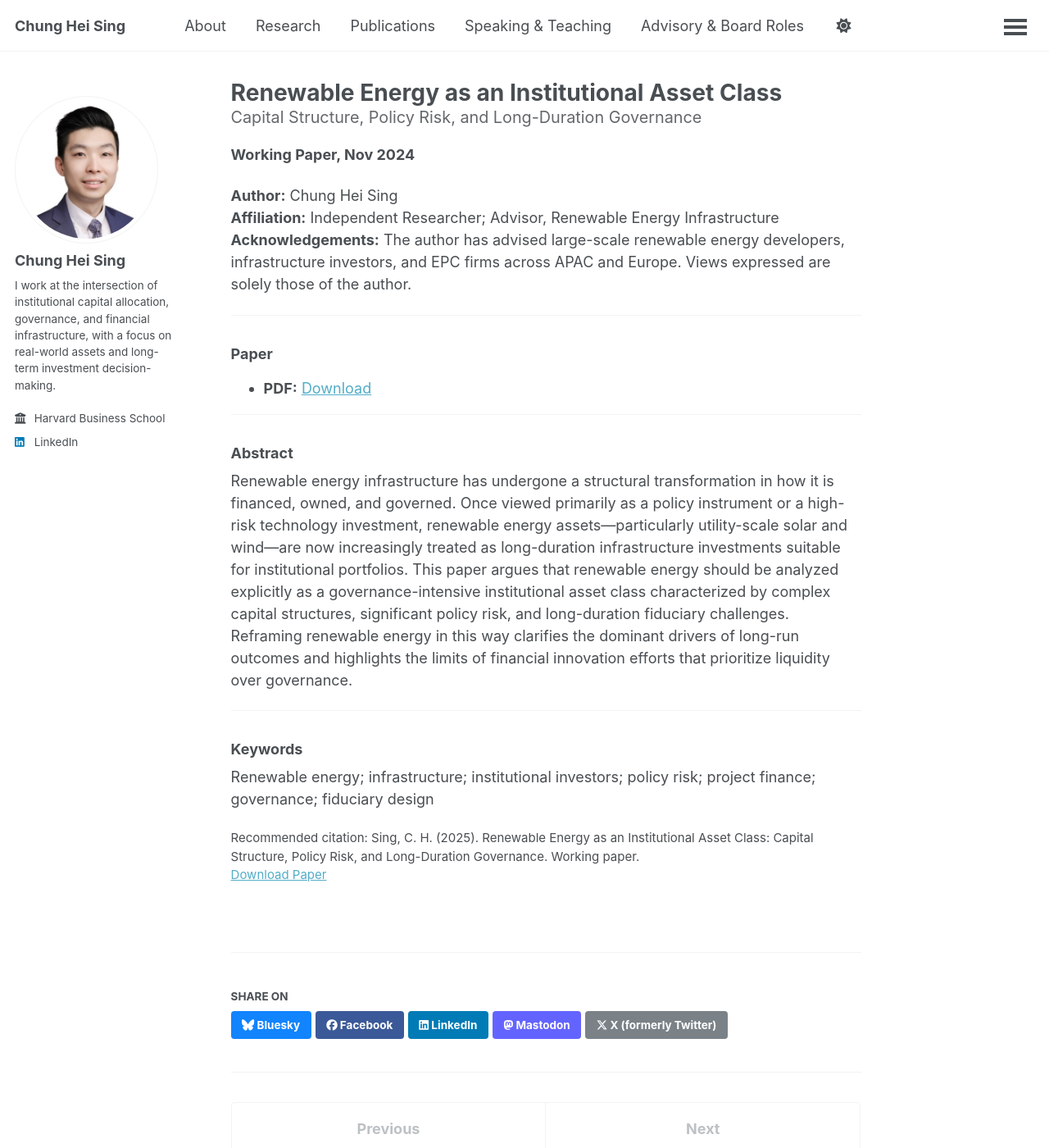
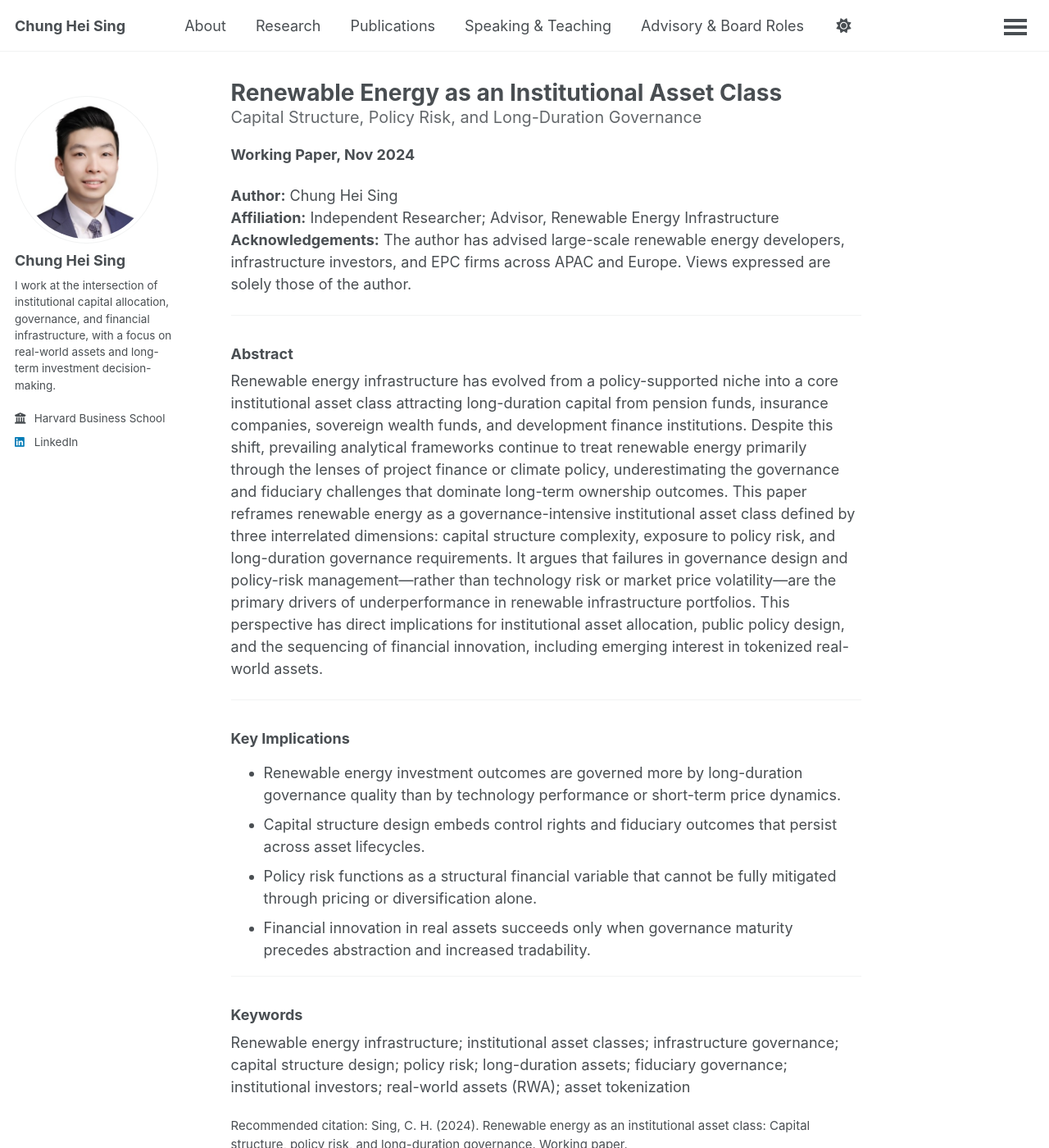
Before and after one commit to chungheising/chungheising.github.io, a Jekyll site: the page built from _publications/2024_11_Renewable_Energy_Institutional_Asset_Class.md, in a window 1280 px wide and 1400 px high. Shown: the whole window at 82% size. Built offline with Jekyll 4.4.1, drawn with Linux system fonts in a browser that asks for light colours; a script bundle is joined from its source files by our own code; library files that are not in the unit come from our copies.

Commit message:
Update 2024_11_Renewable_Energy_Institutional_Asset_Class.md

```diff
--- a/_publications/2024_11_Renewable_Energy_Institutional_Asset_Class.md
+++ b/_publications/2024_11_Renewable_Energy_Institutional_Asset_Class.md
@@ -3,13 +3,13 @@ title: "Renewable Energy as an Institutional Asset Class"
 subtitle: "Capital Structure, Policy Risk, and Long-Duration Governance"
 collection: publications
 permalink: /publication/renewable-energy-institutional-asset-class/
-date: 2024-11-1
+date: 2024-11-01
 venue: "Working Paper"
 paper_date: "November 2024"
 category: capital_allocation
-excerpt: "Reframes renewable energy infrastructure as a governance-intensive institutional asset class, emphasizing capital structure, policy risk, and long-duration fiduciary design over multi-decade lifecycles."
-paperurl: /files/Sing_2025_Renewable_Energy_as_an_Institutional_Asset_Class_v7.pdf
-citation: "Sing, C. H. (2025). Renewable Energy as an Institutional Asset Class: Capital Structure, Policy Risk, and Long-Duration Governance. Working paper."
+excerpt: "Why governance design, policy risk, and long-duration fiduciary alignment—rather than technology or price volatility—determine renewable energy investment outcomes."
+paperurl: /files/Sing_2024_Renewable_Energy_as_an_Institutional_Asset_Class_v7.pdf
+citation: "Sing, C. H. (2024). Renewable energy as an institutional asset class: Capital structure, policy risk, and long-duration governance. Working paper."
 ---
 
 **Working Paper, Nov 2024**
@@ -20,18 +20,19 @@ citation: "Sing, C. H. (2025). Renewable Energy as an Institutional Asset Class:
 
 ---
 
-### Paper
+### Abstract
 
-- **PDF:** [Download]({{ page.paperurl }})
+Renewable energy infrastructure has evolved from a policy-supported niche into a core institutional asset class attracting long-duration capital from pension funds, insurance companies, sovereign wealth funds, and development finance institutions. Despite this shift, prevailing analytical frameworks continue to treat renewable energy primarily through the lenses of project finance or climate policy, underestimating the governance and fiduciary challenges that dominate long-term ownership outcomes. This paper reframes renewable energy as a governance-intensive institutional asset class defined by three interrelated dimensions: capital structure complexity, exposure to policy risk, and long-duration governance requirements. It argues that failures in governance design and policy-risk management—rather than technology risk or market price volatility—are the primary drivers of underperformance in renewable infrastructure portfolios. This perspective has direct implications for institutional asset allocation, public policy design, and the sequencing of financial innovation, including emerging interest in tokenized real-world assets.
 
 ---
 
-### Abstract
-
-Renewable energy infrastructure has undergone a structural transformation in how it is financed, owned, and governed. Once viewed primarily as a policy instrument or a high-risk technology investment, renewable energy assets—particularly utility-scale solar and wind—are now increasingly treated as long-duration infrastructure investments suitable for institutional portfolios. This paper argues that renewable energy should be analyzed explicitly as a governance-intensive institutional asset class characterized by complex capital structures, significant policy risk, and long-duration fiduciary challenges. Reframing renewable energy in this way clarifies the dominant drivers of long-run outcomes and highlights the limits of financial innovation efforts that prioritize liquidity over governance.
+### Key Implications
+- Renewable energy investment outcomes are governed more by long-duration governance quality than by technology performance or short-term price dynamics.
+- Capital structure design embeds control rights and fiduciary outcomes that persist across asset lifecycles.
+- Policy risk functions as a structural financial variable that cannot be fully mitigated through pricing or diversification alone.
+- Financial innovation in real assets succeeds only when governance maturity precedes abstraction and increased tradability.
 
 ---
 
 ### Keywords
-
-Renewable energy; infrastructure; institutional investors; policy risk; project finance; governance; fiduciary design
+Renewable energy infrastructure; institutional asset classes; infrastructure governance; capital structure design; policy risk; long-duration assets; fiduciary governance; institutional investors; real-world assets (RWA); asset tokenization
```
